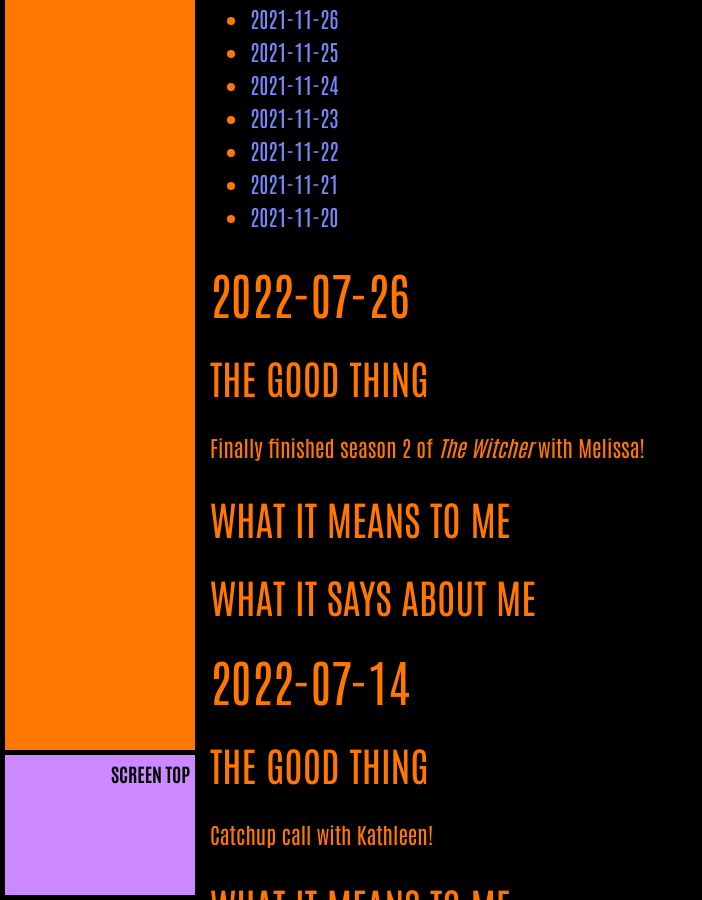
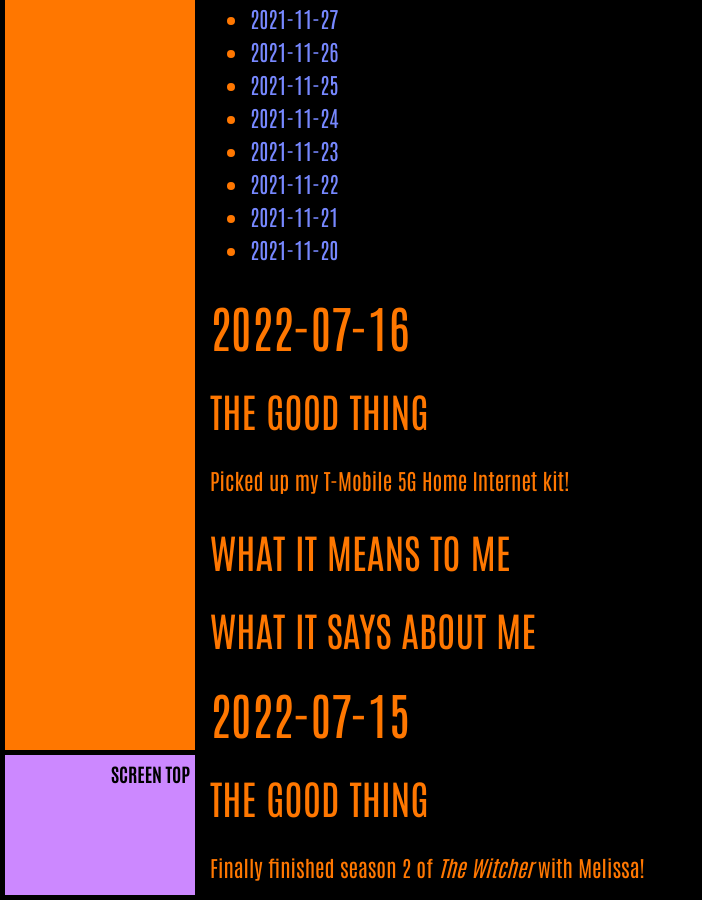
Before and after one commit to ArthurZey/arthurzey.github.io, a Jekyll site: the page built from _pages/one-good-thing.md, in a window 1280 px wide and 900 px high, scrolled down 5071 px. Shown: the whole window, without its empty margins (0-702 px from the left). Built offline with Jekyll 4.4.1, drawn with Linux system fonts in a browser that asks for light colours; some of the changed text lies outside the part shown.

Commit message:
added stub for 2022-07-16

```diff
--- a/_pages/one-good-thing.md
+++ b/_pages/one-good-thing.md
@@ -13,7 +13,16 @@
 {:toc}
 {::options toc_levels="2" /}
 
-## 2022-07-26
+## 2022-07-16
+### The Good Thing
+Picked up my T-Mobile 5G Home Internet kit!
+### What It Means to Me
+
+### What It Says about Me
+
+
+
+## 2022-07-15
 ### The Good Thing
 Finally finished season 2 of _The Witcher_ with Melissa!
 ### What It Means to Me
```
Also changed, not shown: other parts of _pages/one-good-thing.md (+1 -1 lines).
